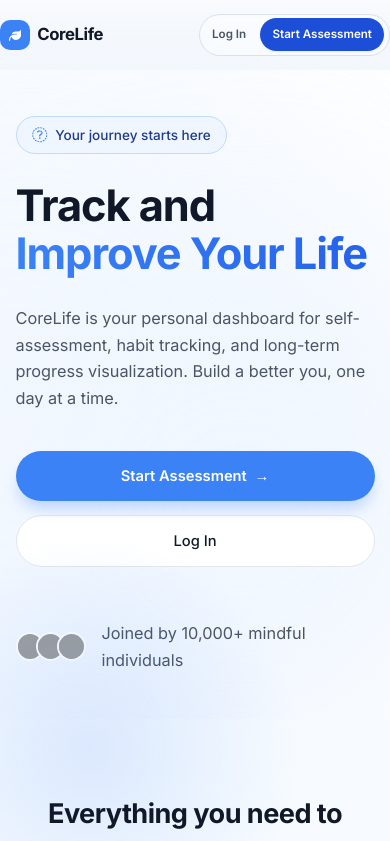
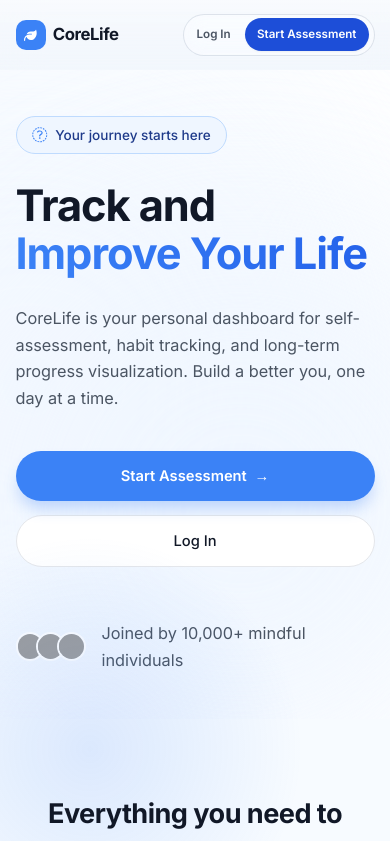
Before and after one commit to sithuhtet016/CoreLife, a React (Vite) app in the folder client/: page / in a window 390 px wide. Shown: the top 841 px of the page. Built offline with nearby package versions, Linux system fonts and the light colour scheme; no server answers; grey boxes are pictures that could not be loaded.

Commit message:
add mobile header padding

```diff
--- a/client/src/pages/LandingPage.css
+++ b/client/src/pages/LandingPage.css
@@ -128,7 +128,7 @@
 
 @media (max-width: 767px) {
   .landing-header {
-    padding: 0;
+    padding: 0 1rem;
   }
 
   .landing-container {
```
